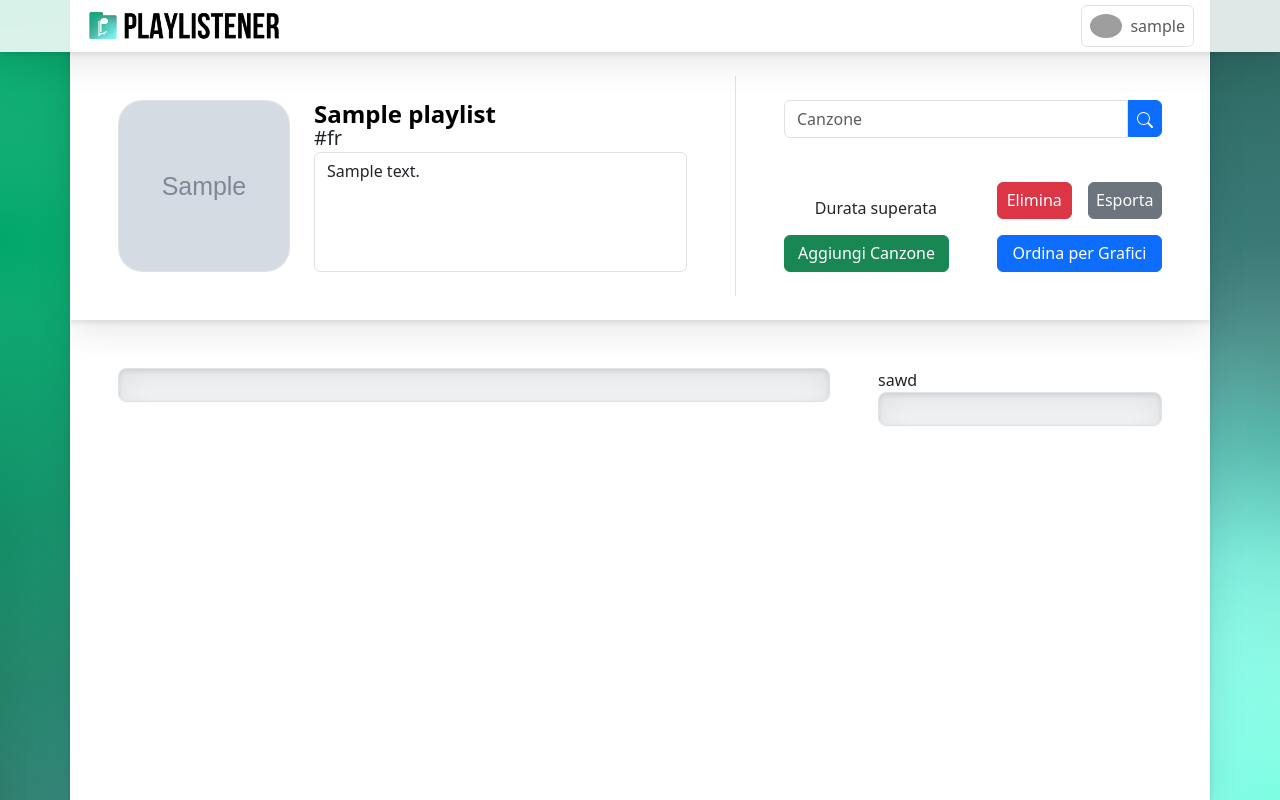
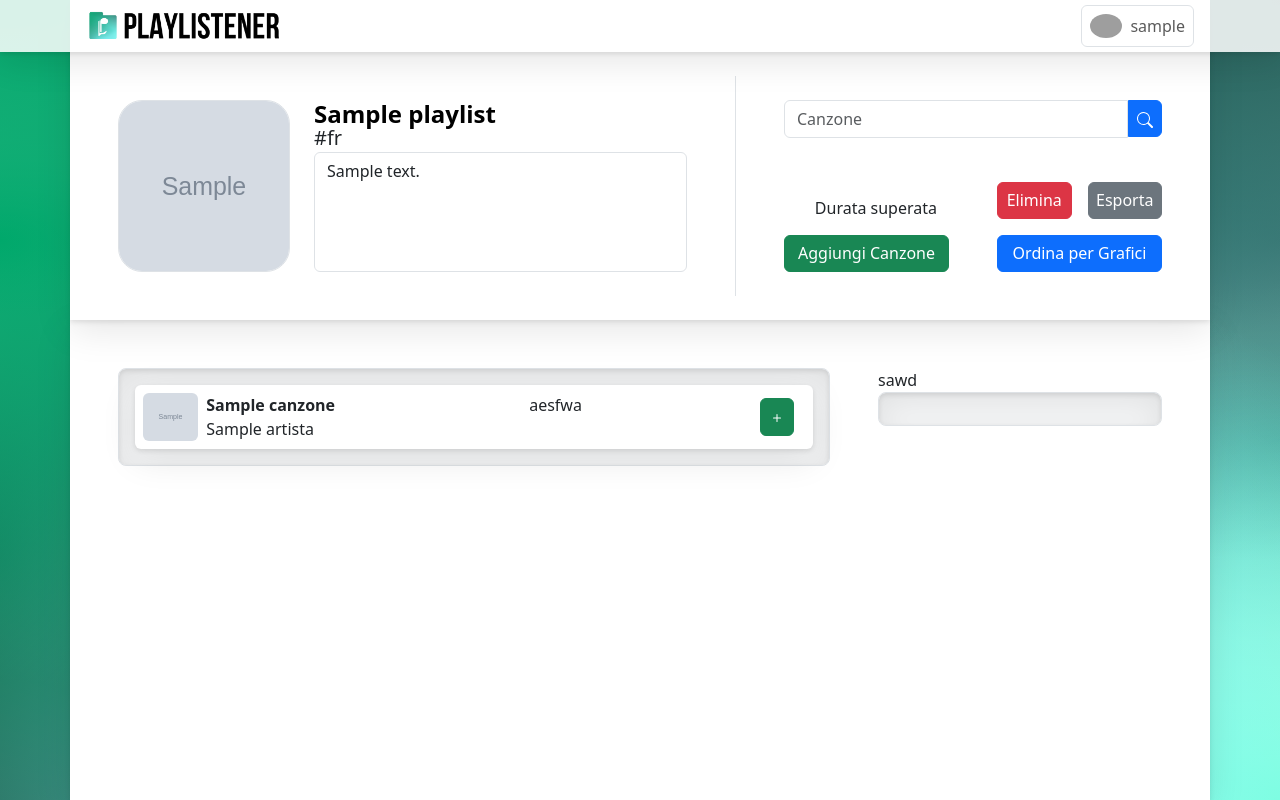
Before and after one commit to Emaiarkeiou/playlistener, a Django app: a page that uses sito/playlistener/templates/playlist.html in a window 1280 px wide. Run offline with Django 5.2, Linux system fonts and the light colour scheme; a user stored in the database is signed in; tables that the repository leaves empty hold one stand-in row (values such as "Sample post"); grey boxes marked "Sample" are stand-in pictures; parts of the project's set-up code (start-up, migrations or seed data) failed here and were passed over; grey boxes are pictures that could not be loaded.

Commit message:
aggiunta canzoni, eliminazione playlist

```diff
--- a/sito/playlistener/admin.py
+++ b/sito/playlistener/admin.py
@@ -1,9 +1,10 @@
 from django.contrib import admin
 
-from .models import Album, Artista, Canzone, Playlist, Utente
+from .models import Album, Artista, Canzone, Playlist, Utente, Ordine
 
 admin.site.register(Album)
 admin.site.register(Artista)
 admin.site.register(Canzone)
 admin.site.register(Playlist)
 admin.site.register(Utente)
+admin.site.register(Ordine)
--- a/sito/playlistener/models.py
+++ b/sito/playlistener/models.py
@@ -87,7 +87,7 @@ class Playlist(models.Model):
 class Ordine(models.Model):
     """ Many to Many tra playlist e canzone """
     canzone = models.ForeignKey(Canzone, on_delete=models.CASCADE)
-    Playlist = models.ForeignKey(Playlist, on_delete=models.CASCADE)
+    playlist = models.ForeignKey(Playlist, on_delete=models.CASCADE)
     ordine = models.IntegerField()
     def __str__(self):
-        return self.ordine
+        return str(self.playlist) + " - "+ str(self.ordine) +" - "+ str(self.canzone)
--- a/sito/playlistener/templates/playlist.html
+++ b/sito/playlistener/templates/playlist.html
@@ -231,22 +231,42 @@
 {% block content %}
 
 <div class="col-8 p-4 p-sm-5 pe-0 pe-sm-0">
-  <div class="row col-12 m-0 p-3 bg-light rounded-3 border divider_shadow_in">
-{% for playlist in playlists %}
-  <div class="col-6 col-md-15 px-0 mb-2" style="aspect-ratio : 1 / 1">
-    <div class="p-3 pb-0" style="aspect-ratio : 1 / 1">
-      <a href="{% url 'playlist' user.get_username playlist.id %}" class="" >
-        {% if playlist.cover %}
-          <img src="{{ media_root }}{{ playlist.cover }}" class="img-fluid playlist divider_shadow photo" alt="PFP">
-        {% else %}
-          <img src="{% static 'images/cover_empty.png' %}" class="img-fluid playlist divider_shadow photo" alt="PFP">
-        {% endif %}
-      </a>
-      <h6 class="mt-2 px-4 playlist-title ">{{ playlist.nome }}</h6>
-    </div>
+  <div class="row col-12 m-0 p-3 pt-0 bg-light rounded-3 border divider_shadow_in">
+    {% for canzone in canzoni %}
+      <!-- canzone: {id, nome, image, artists_string } -->
+      <div class="row col-12 m-0 p-2 mt-3 bg-white rounded divider_shadow pfp">
 
-  </div>
-{% endfor %}
+        <img src="{{ canzone.image }}" class="col-1 rounded m-0 p-0">
+
+        <div class="col-6 m-0 ps-2">
+          <p class="col-12 m-0"><b>{{ canzone.nome }}</b></p>
+          <p class="col-12 m-0">
+            {{ canzone.artists_string }}
+
+          </p>
+        </div>
+
+        <div class="col-4 m-0 p-0">
+            aesfwa
+        </div>
+
+        <form method="post" action="{{ request.path }}" class="d-flex col-1 m-0  p-0 justify-content-center align-items-center">
+          {% csrf_token %}
+          <input type="hidden" name="_method" value="POST">
+          <input type="hidden" name="_name" value="song">
+          <input type="hidden" name="_track" value="{{ canzone }}">
+          <button type="submit" class="btn btn-success m-0 p-0 text-center">
+            <h6 class="m-0 p-2">
+              <svg xmlns="http://www.w3.org/2000/svg" width="16" height="16" fill="currentColor" class="bi bi-plus" viewBox="0 0 16 16">
+                <path d="M8 4a.5.5 0 0 1 .5.5v3h3a.5.5 0 0 1 0 1h-3v3a.5.5 0 0 1-1 0v-3h-3a.5.5 0 0 1 0-1h3v-3A.5.5 0 0 1 8 4"/>
+              </svg>
+            </h6>
+          </button>
+        </form>
+
+      </div>
+
+    {% endfor %}
 </div>
 </div>
 
--- a/sito/playlistener/views.py
+++ b/sito/playlistener/views.py
@@ -4,7 +4,7 @@ from django.contrib.auth import authenticate, login, logout
 from django.db import IntegrityError
 from django.views.decorators.cache import cache_control
 from django.dispatch import receiver
-from django.db.models.signals import post_delete
+from django.db.models.signals import post_delete,pre_delete
 from .models import Album, Artista, Canzone, Playlist, Utente
 from django.conf import settings
 from .forms import *
@@ -45,6 +45,44 @@ def delete_file(path):
 PROBLEMA REFRESH PAGINA ; GUARDA SALVATI
 
 """
+
+@receiver(pre_delete, sender=Playlist)
+def delete_song(sender, instance, **kwargs):
+    #ELIMINAZIONE CANZONI NON PRESENTI IN NESSUNA PLAYLIST
+    i = 0
+    while i < instance.canzone.all().count():
+        if Playlist.objects.filter(canzone=instance.canzone.all()[i]).count() <= 1: #se non ci sono playlist con quella canzone
+            instance.canzone.all()[i].delete()                                      #elimina la canzone
+            i -= 1
+        i += 1
+        if i >= len(instance.canzone.all()):
+            break
+    instance.canzone.clear()
+
+@receiver(pre_delete, sender=Canzone)
+def delete_song_related(sender, instance, **kwargs):
+    #ELIMINAZIONE ALBUM NON AVENTI NESSUNA CANZONE SALVATA
+    i = 0
+    while i < instance.album.all().count():
+        if Canzone.objects.filter(album=instance.album.all()[i]).count() <= 1:      #se non ci sono canzoni quell'album
+            instance.album.all()[i].delete()                                        #elimina l'album
+            i -= 1
+        i += 1
+        if i >= len(instance.album.all()):
+            break
+    instance.album.clear()
+
+    #ELIMINAZIONE ARTISTI NON AVENTI NESSUNA CANZONE SALVATA
+    i = 0
+    while i < instance.artista.all().count():
+        if Canzone.objects.filter(artista=instance.artista.all()[i]).count() <= 1:  #se non ci sono canzoni quell'artista
+            instance.artista.all()[i].delete()                                      #elimina l'album
+            i -= 1
+        i += 1
+        if i >= len(instance.artista.all()):
+            break
+    instance.artista.clear()
+
 
 """
 
@@ -200,6 +238,18 @@ def userView(request,username):
 
 
 
+
+def format_song(song):
+    """ song: model """
+    """ canzone: {id, nome, image, artists_string } """
+    canzone = song.__dict__
+    canzone["image"] = song.album.all().values()[0]["image"]
+    artists_string = [d["nome"] for d in song.artista.all().values() if "nome" in d]
+    canzone["artists_string"] = ", ".join(artists_string)
+    return canzone
+
+
+
 @cache_control(no_cache=True, must_revalidate=True, no_store=True)
 def playlistView(request,username,id=None):
     if request.user.is_authenticated:
@@ -224,7 +274,8 @@ def playlistView(request,username,id=None):
                         #if track id in object get playlist tracks
                     """ track: {id, nome, popularity, type,album{id,image,name},artists[{id,name }],artists_string } """
                 context["playlist"] = Playlist.objects.get(pk=id,user=user)
-                print(context["playlist"].canzone.all())
+                context["canzoni"] = context["playlist"].canzone.all()
+                context["canzoni"] = list(map(lambda c: format_song(c),context["canzoni"]))
                 context["form"] = CoverForm()
                 return render(request, 'playlist.html', context=context)
 
@@ -244,10 +295,9 @@ def playlistView(request,username,id=None):
                             artista,created = Artista.objects.update_or_create(id=artist["id"],nome=artist["name"])
                             artisti.append(artista)
                         canzone,created = Canzone.objects.update_or_create(id=track["id"],nome=track["name"])
-                        print(canzone)
                         canzone.album.add(album.id)
                         canzone.artista.add(*[a.id for a in artisti])
-                        playlist.canzone.add(canzone.id)
+                        playlist.canzone.add(canzone.id,through_defaults={'ordine': playlist.canzone.all().count()})
                         return redirect(request.path_info+"?name=song")
 
                 elif request.POST['_method'] == 'PUT':
@@ -268,11 +318,12 @@ def playlistView(request,username,id=None):
                 elif request.POST['_method'] == 'DELETE':
                     playlist = Playlist.objects.get(pk=id,user=user)
                     if request.POST['_name'] == 'playlist':
+                        #Prima elimina tutte le canzoni,album,artisti senza references
                         playlist.delete()
                         return redirect(userView, username)
                     if request.POST['_name'] == 'cover':
                         playlist.cover.delete()
 
-                    playlist.save()
+                playlist.save()
                 return redirect(playlistView, username, id)
     return redirect(loginView)
```
Also changed, not shown: sito/playlistener/migrations/0001_initial.py, sito/playlistener/migrations/0002_delete_utente.py (deleted), sito/playlistener/migrations/0003_utente.py (deleted), sito/playlistener/migrations/0004_alter_playlist_nome.py (deleted), sito/playlistener/migrations/0005_alter_playlist_tag.py (deleted), sito/playlistener/migrations/0006_alter_playlist_id.py (deleted), sito/playlistener/migrations/0007_album_image.py (deleted), sito/playlistener/migrations/0008_ordine_alter_playlist_canzone.py (deleted).
